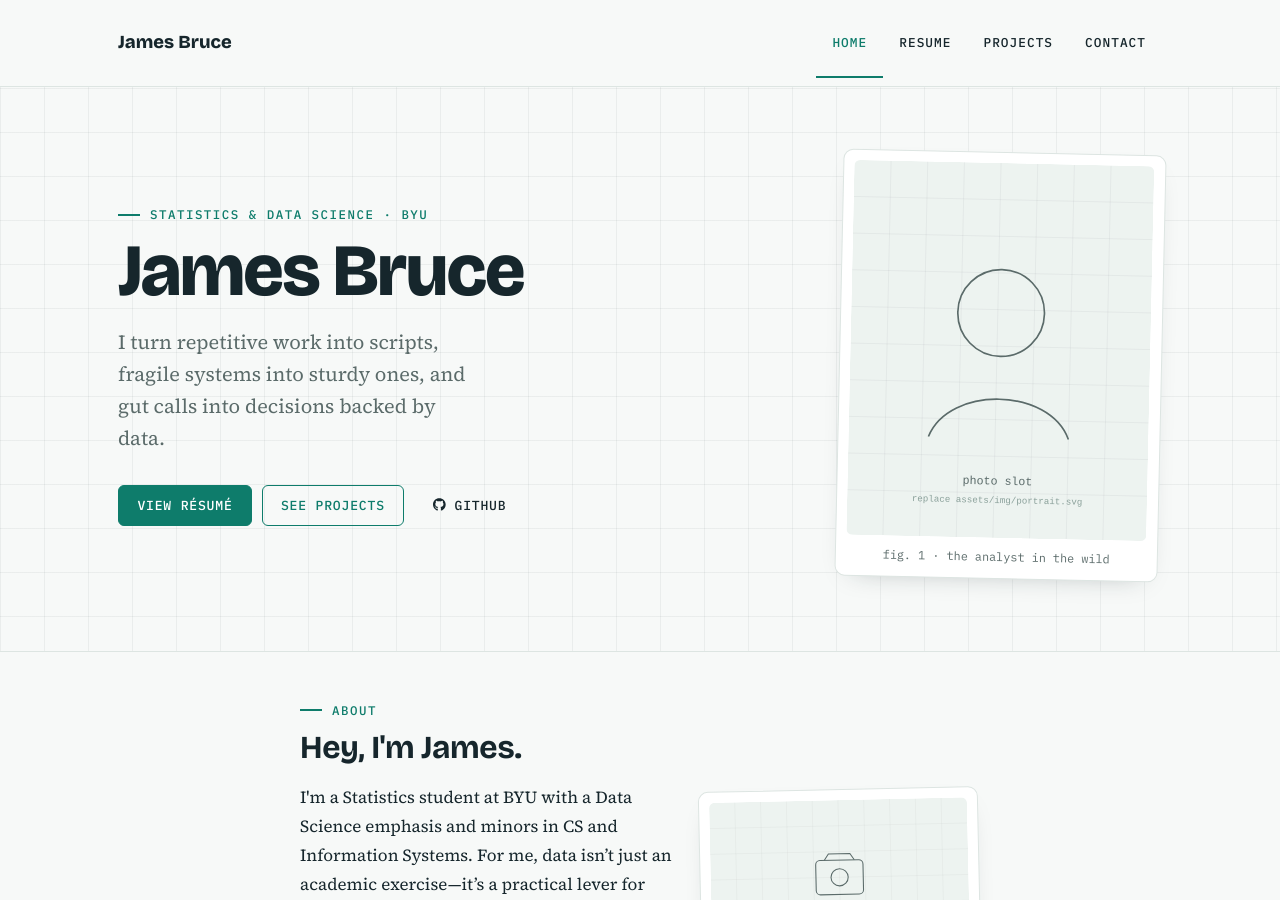
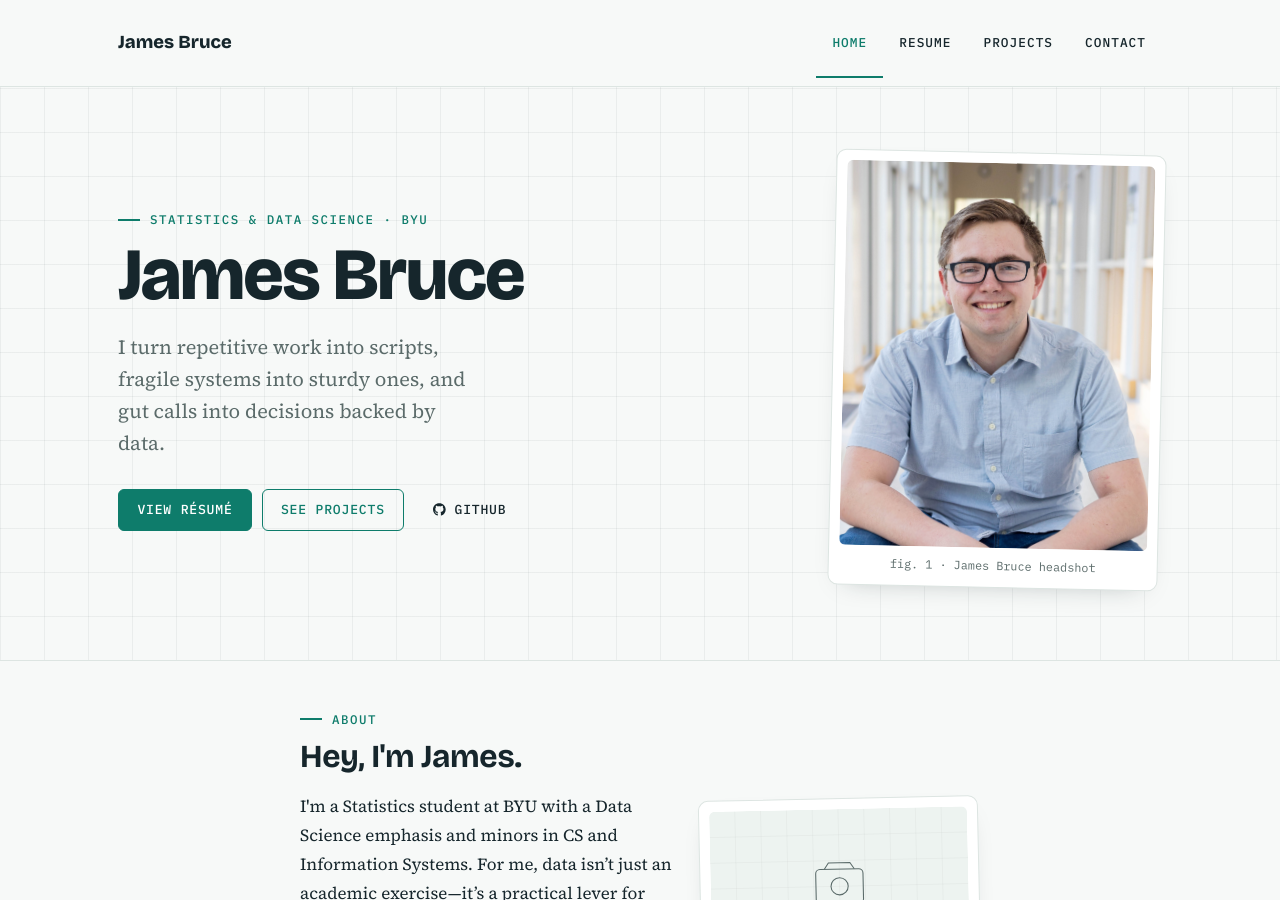
Before and after one commit to jimna-h/home, a Jekyll site: the page built from index.html, in a window 1280 px wide and 900 px high. Built offline with Jekyll 4.4.1, drawn with Linux system fonts in a browser that asks for light colours; nearby versions of some CDN libraries.

Commit message:
Update portrait image and caption in index.html

```diff
--- a/index.html
+++ b/index.html
@@ -23,8 +23,8 @@ nav_active: home
                  (e.g. assets/img/portrait.jpg — a 4:5-ish crop works best),
                  update the src below, and edit the caption to taste. -->
             <figure class="figure-frame hero-portrait">
-                <img src="assets/img/portrait.svg" alt="Portrait of James Bruce" width="360" height="450" />
-                <figcaption class="fig-caption">fig. 1 · the analyst in the wild</figcaption>
+                <img src="assets/img/portrait.jpg" alt="Portrait of James Bruce" width="360" height="450" />
+                <figcaption class="fig-caption">fig. 1 · James Bruce headshot</figcaption>
             </figure>
         </div>
     </div>
```
